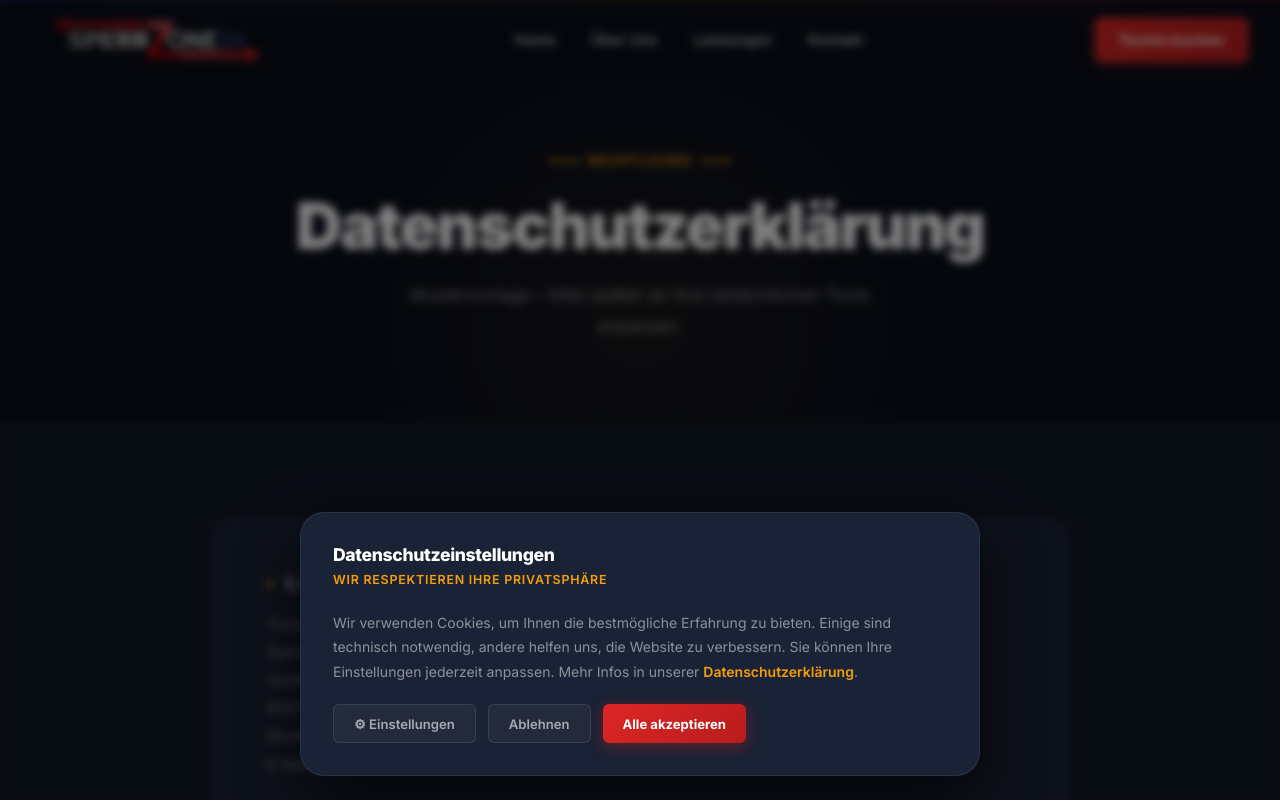
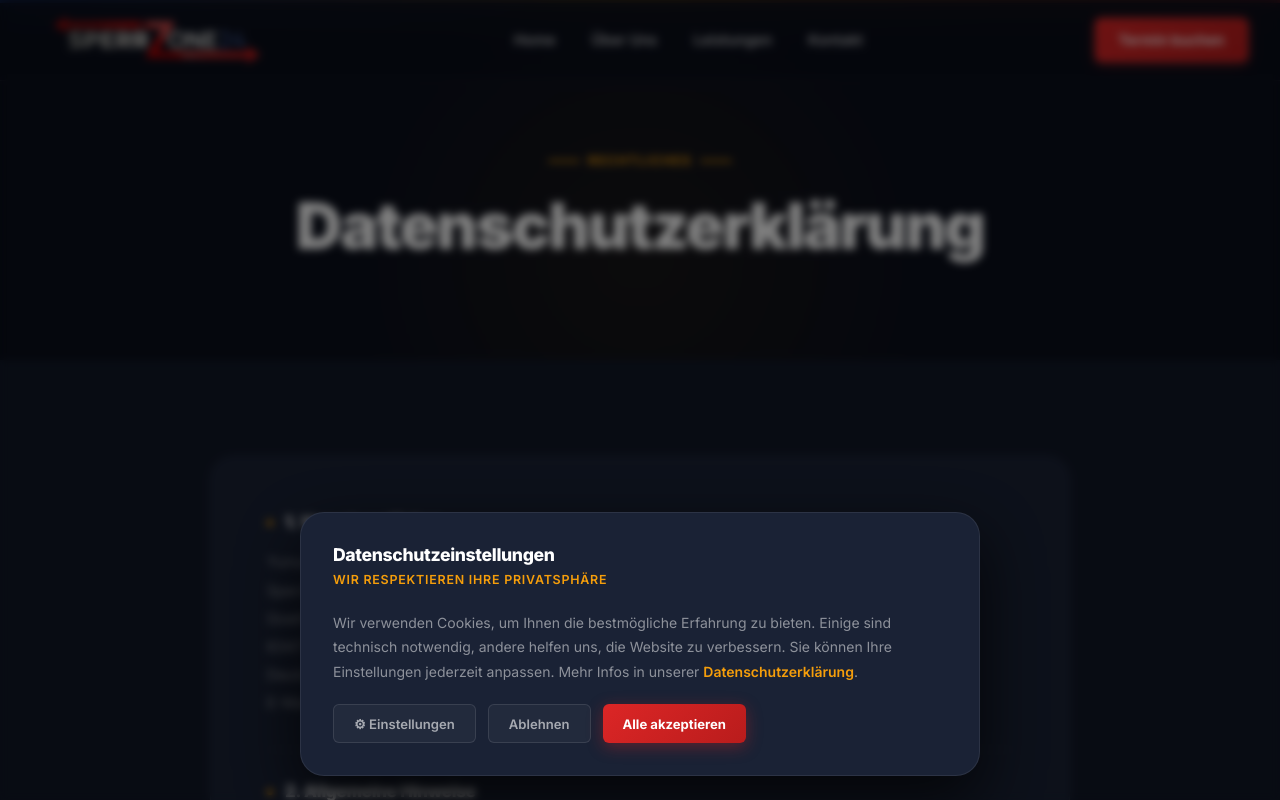
Before and after one commit to Alpy81/traffic-secure-company, a Next.js app: page /datenschutz in a window 1280 px wide. Shown: the top 800 px of the page. Built offline with nearby package versions, Linux system fonts and the light colour scheme.

Commit message:
update commit

```diff
--- a/app/datenschutz/page.tsx
+++ b/app/datenschutz/page.tsx
@@ -17,9 +17,7 @@ export default function DatenschutzPage() {
           <span className={styles.headerLabelLine} />
         </div>
         <h1 className={styles.headerTitle}>Datenschutzerklärung</h1>
-        <p className={styles.headerSubtitle}>
-          Mustervorlage – bitte später an Ihre tatsächlichen Tools anpassen.
-        </p>
+        <p className={styles.headerSubtitle}></p>
       </section>
 
       <section className={styles.content}>
```
